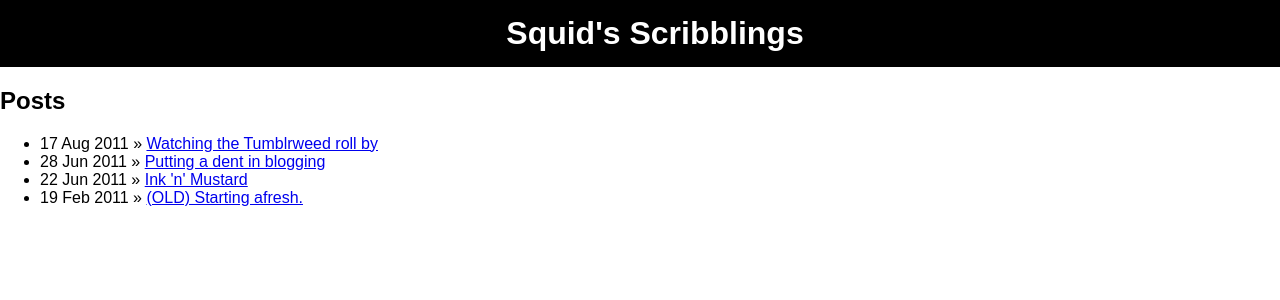
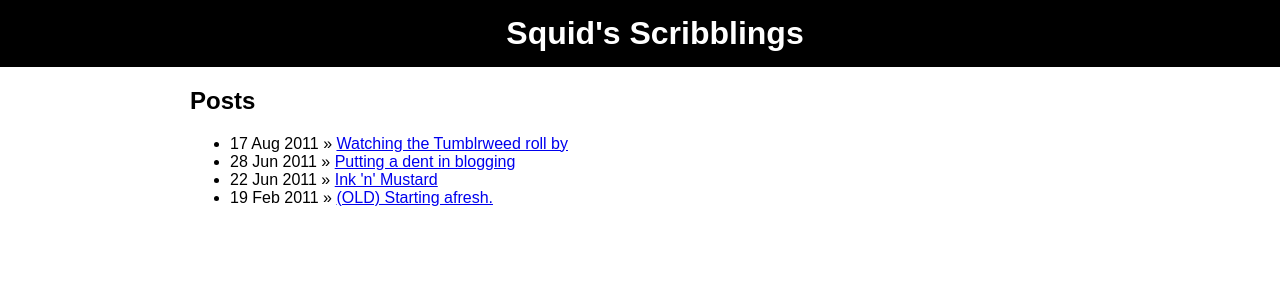
Before and after one commit to jesskay/psquid.net, a Jekyll site: the page built from index.html, in a window 1280 px wide. Shown: the top 300 px of the page. Built offline with Jekyll 4.4.1, drawn with Linux system fonts in a browser that asks for light colours.

Commit message:
Main section padding/margins.

```diff
--- a/css/clean_ink.css
+++ b/css/clean_ink.css
@@ -18,3 +18,9 @@ h1 a {
   color: rgb(255, 255, 255);
   text-decoration: none;
 }
+
+#main {
+  width: 900px;
+  padding: 0;
+  margin: 15px auto 20px auto;
+}
```
